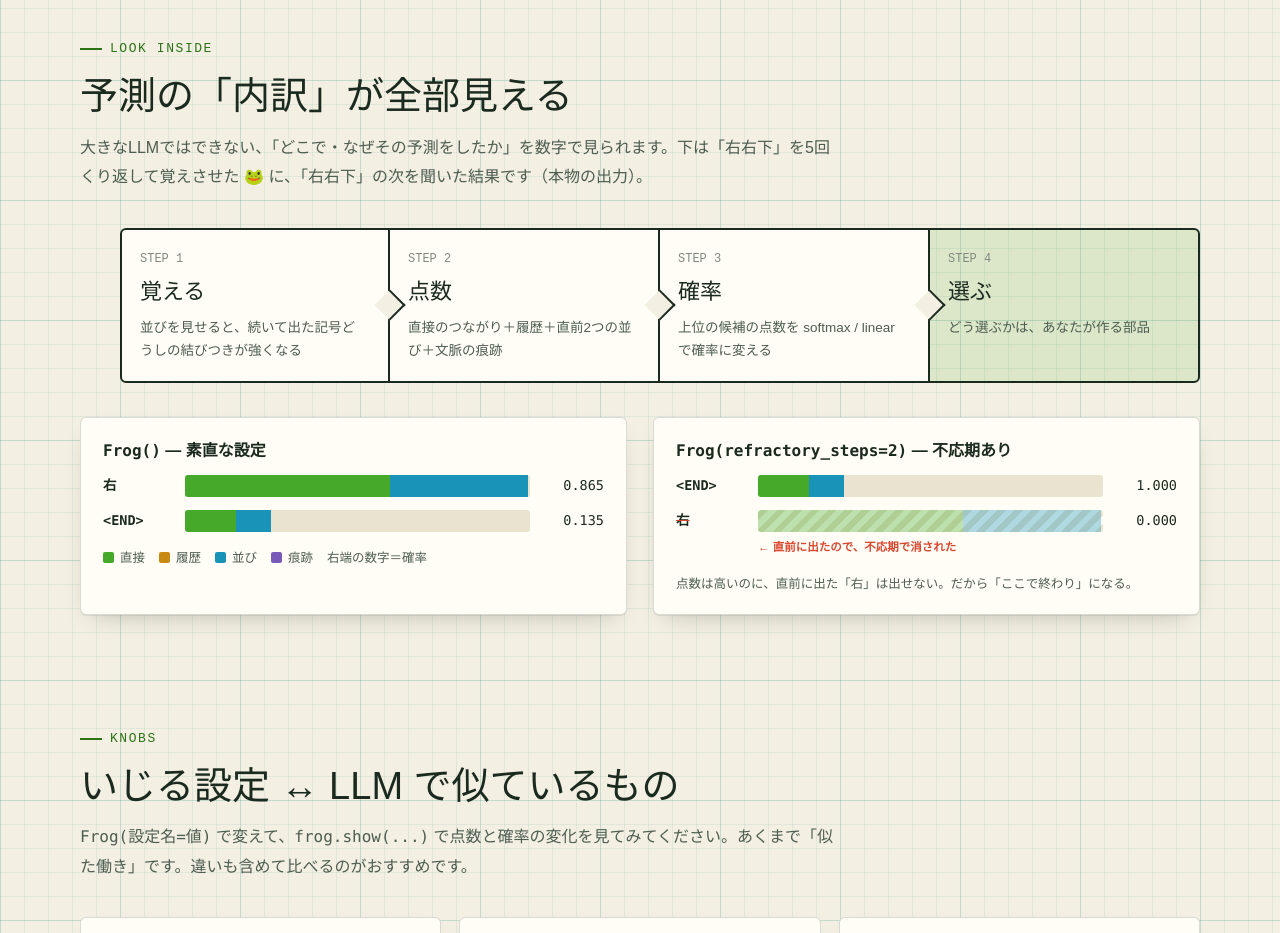
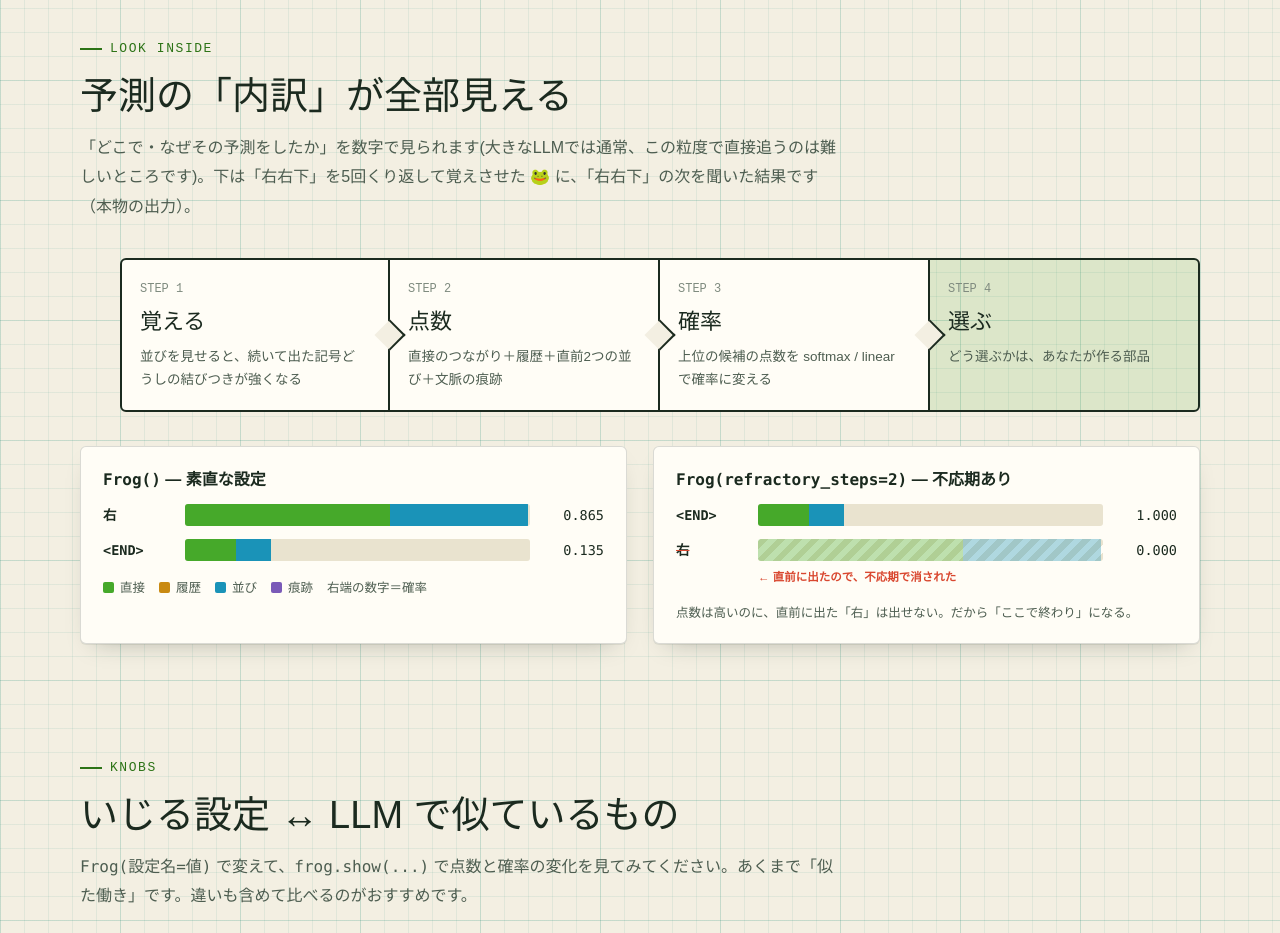
Before and after one commit to kagioneko/cse-frog, a plain HTML site: page index.html in a window 1280 px wide. Shown: the part 2320-3253 px from the top of the page. Drawn offline with Linux system fonts and the light colour scheme; a web font is replaced by a local one.

Commit message:
Site: soften the 'LLMs cannot' claim
Co-Authored-By: Claude Opus 5.5 <noreply@anthropic.com>

```diff
--- a/index.html
+++ b/index.html
@@ -118,7 +118,7 @@
     <div class="sec-head reveal">
       <span class="eyebrow">LOOK INSIDE</span>
       <h2>予測の「内訳」が全部見える</h2>
-      <p>大きなLLMではできない、「どこで・なぜその予測をしたか」を数字で見られます。下は「右右下」を5回くり返して覚えさせた 🐸 に、「右右下」の次を聞いた結果です（本物の出力）。</p>
+      <p>「どこで・なぜその予測をしたか」を数字で見られます(大きなLLMでは通常、この粒度で直接追うのは難しいところです)。下は「右右下」を5回くり返して覚えさせた 🐸 に、「右右下」の次を聞いた結果です（本物の出力）。</p>
     </div>
     <ol class="pipeline reveal">
       <li><b>覚える</b><span>並びを見せると、続いて出た記号どうしの結びつきが強くなる</span></li>
```
